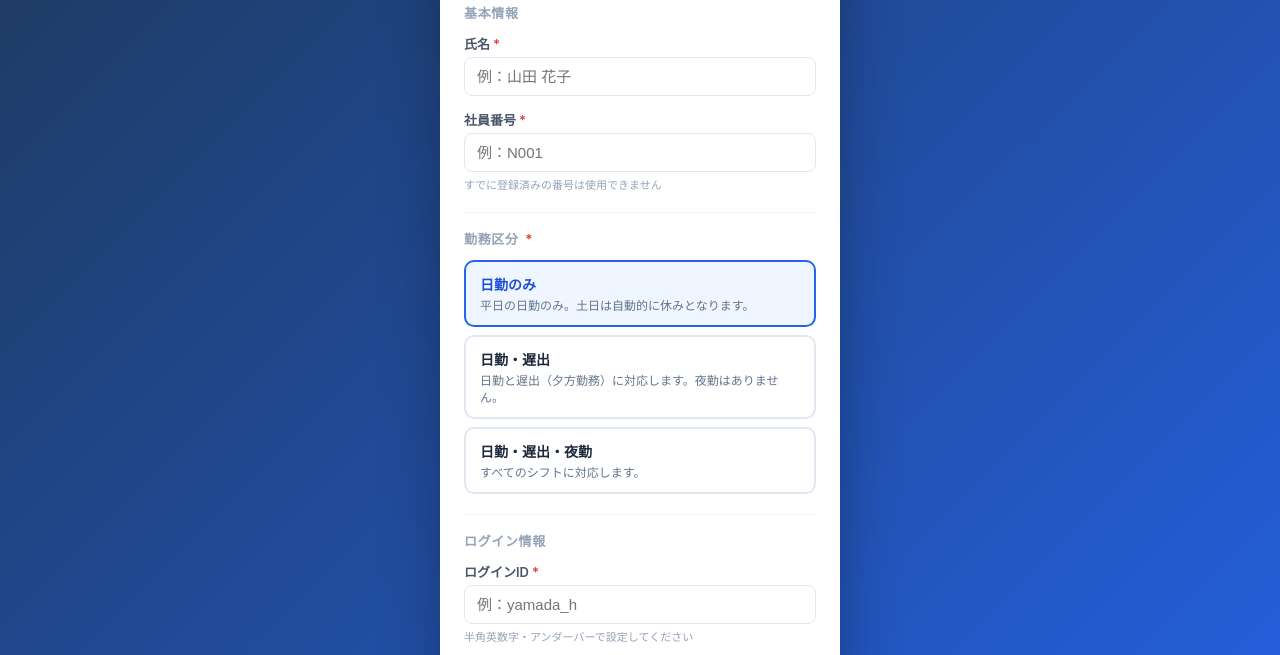
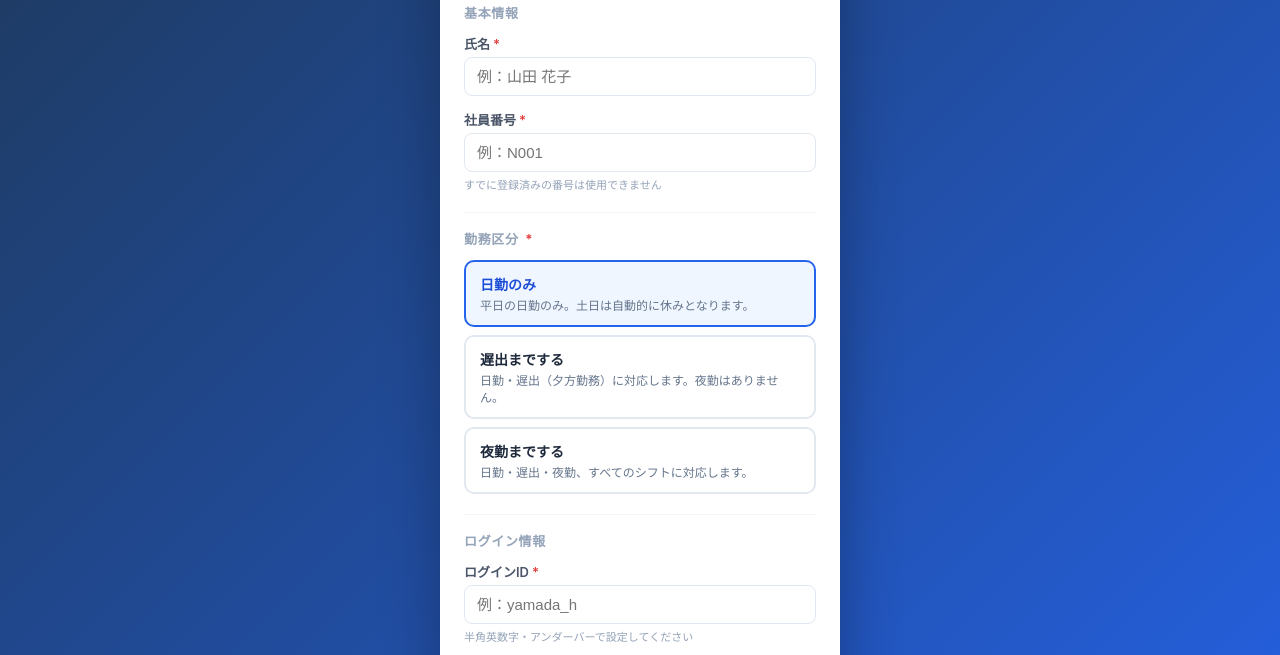
Before and after one commit to doraemon0218/shift_generator, a website: page public/nurse-setup.html in a window 1280 px wide. Shown: the part 114-769 px from the top of the page. Drawn offline with Linux system fonts and the light colour scheme.

Commit message:
Update work type labels on self-register form
日勤のみ / 遅出までする / 夜勤までする

Co-Authored-By: Claude Sonnet 4.6 <noreply@anthropic.com>

```diff
--- a/public/nurse-setup.html
+++ b/public/nurse-setup.html
@@ -62,12 +62,12 @@
       <div class="wt-desc">平日の日勤のみ。土日は自動的に休みとなります。</div>
     </div>
     <div class="work-card" data-value="day_late" onclick="selectWorkType('day_late')">
-      <div class="wt-name">日勤・遅出</div>
-      <div class="wt-desc">日勤と遅出（夕方勤務）に対応します。夜勤はありません。</div>
+      <div class="wt-name">遅出までする</div>
+      <div class="wt-desc">日勤・遅出（夕方勤務）に対応します。夜勤はありません。</div>
     </div>
     <div class="work-card" data-value="full" onclick="selectWorkType('full')">
-      <div class="wt-name">日勤・遅出・夜勤</div>
-      <div class="wt-desc">すべてのシフトに対応します。</div>
+      <div class="wt-name">夜勤までする</div>
+      <div class="wt-desc">日勤・遅出・夜勤、すべてのシフトに対応します。</div>
     </div>
   </div>
   <input type="hidden" id="f-work-type" value="day_only">
```
